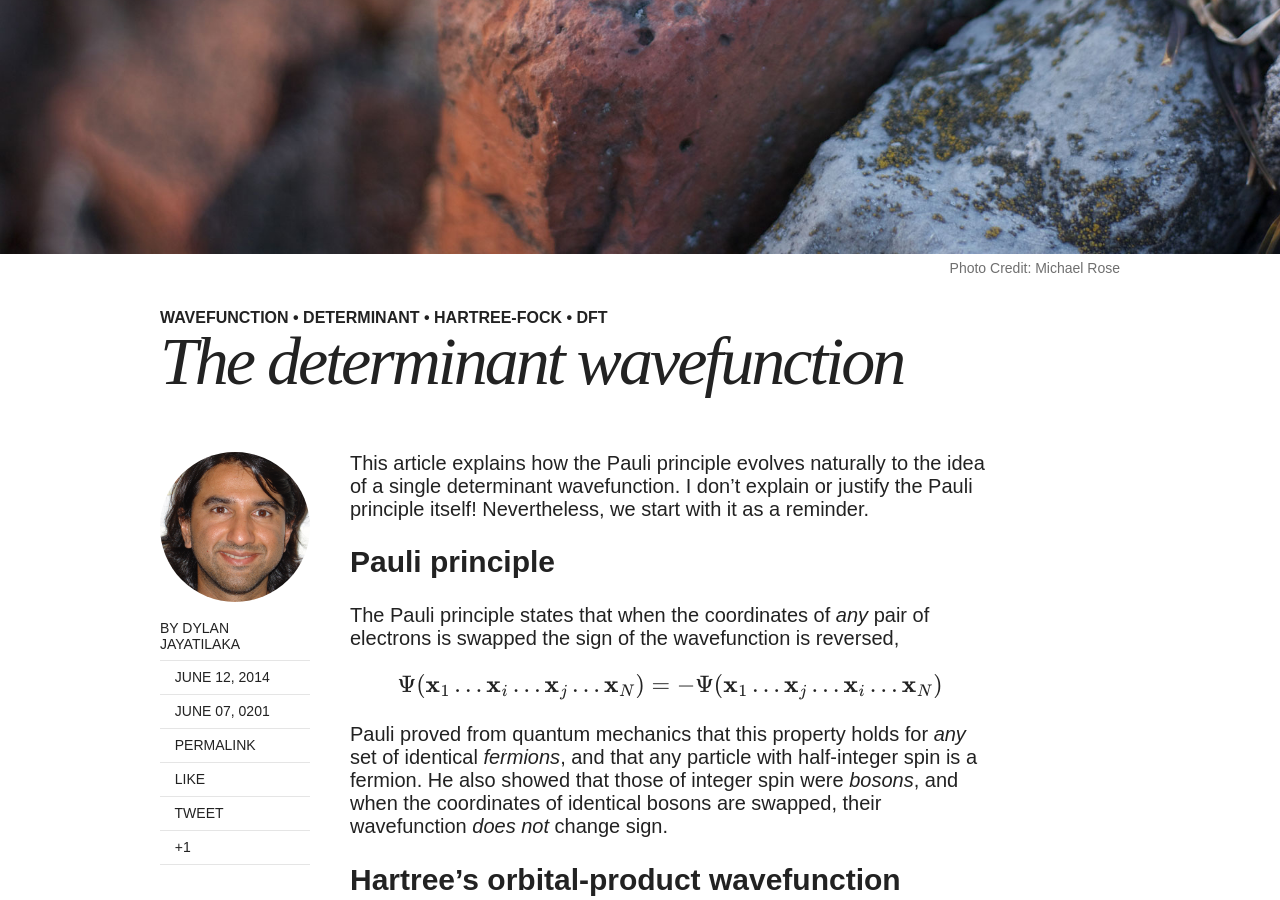
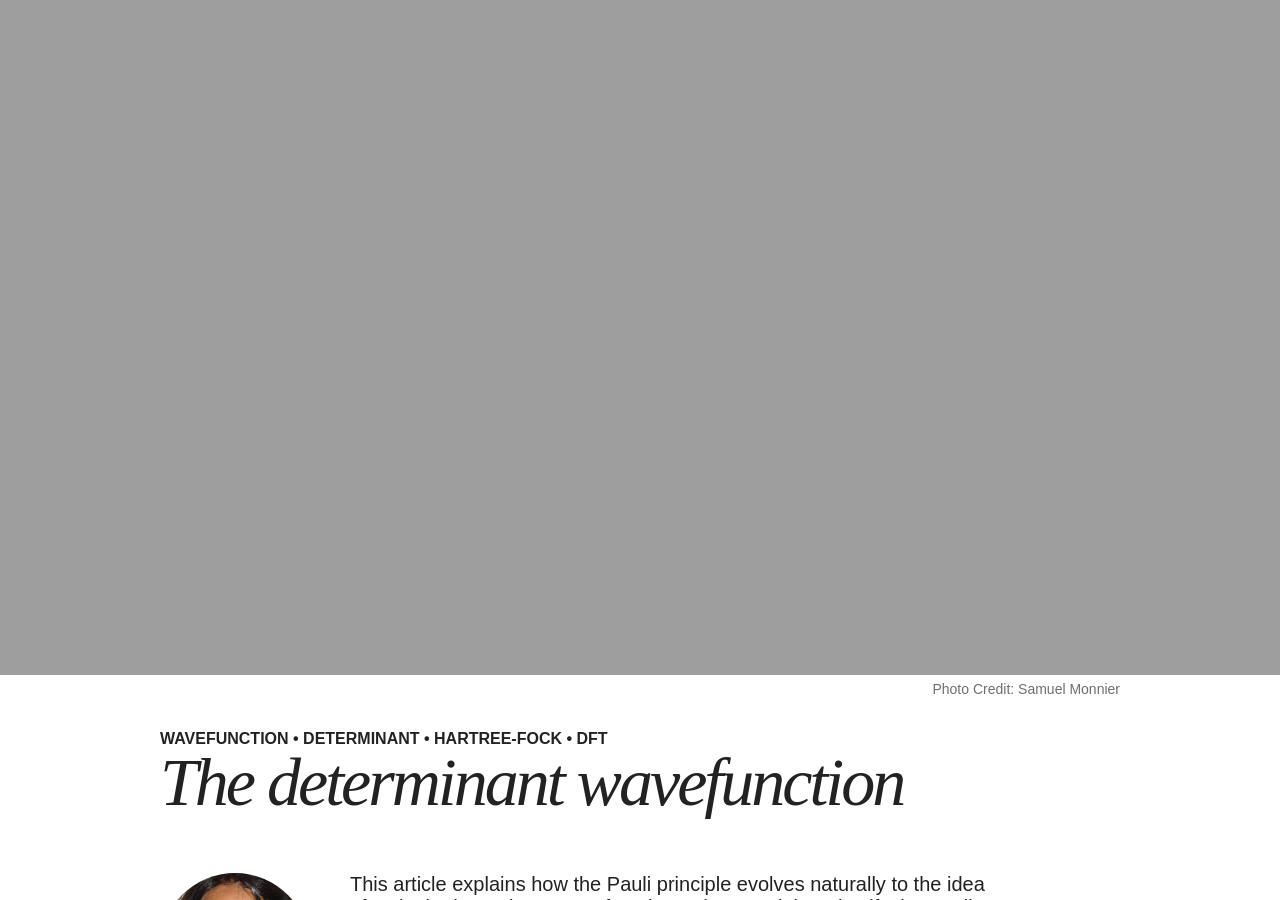
Before and after one commit to dylan-jayatilaka/dylan-jayatilaka.github.io, a Jekyll site: the page built from _posts/2014-06-12-the-determinant-wavefunction.md, in a window 1280 px wide and 900 px high, scrolled down 440 px. Built offline with Jekyll 4.4.1, drawn with Linux system fonts in a browser that asks for light colours; nearby versions of some CDN libraries; formulas are drawn with MathJax 3.

Commit message:
added mondrian/determinant image

```diff
--- a/_posts/2014-06-12-the-determinant-wavefunction.md
+++ b/_posts/2014-06-12-the-determinant-wavefunction.md
@@ -6,9 +6,9 @@ category: articles
 tags: [wavefunction, determinant, Hartree-Fock, DFT]
 modified: 201-06-07
 image:
-  feature: so-simple-sample-image-3.jpg
-  credit: Michael Rose
-  creditlink: http://mademistakes.com
+  feature: samuel-monier-patternmond.jpg
+  credit: Samuel Monnier
+  creditlink: http://www.algorithmic-worlds.net/blog/blog.php?Post=20110201
 comments: false
 share: true
 ---
```
Also changed, not shown: images/giovanni-battista-cima-god-the-father.jpg (deleted), images/samuel-monnier-patternmond.jpg (added).
